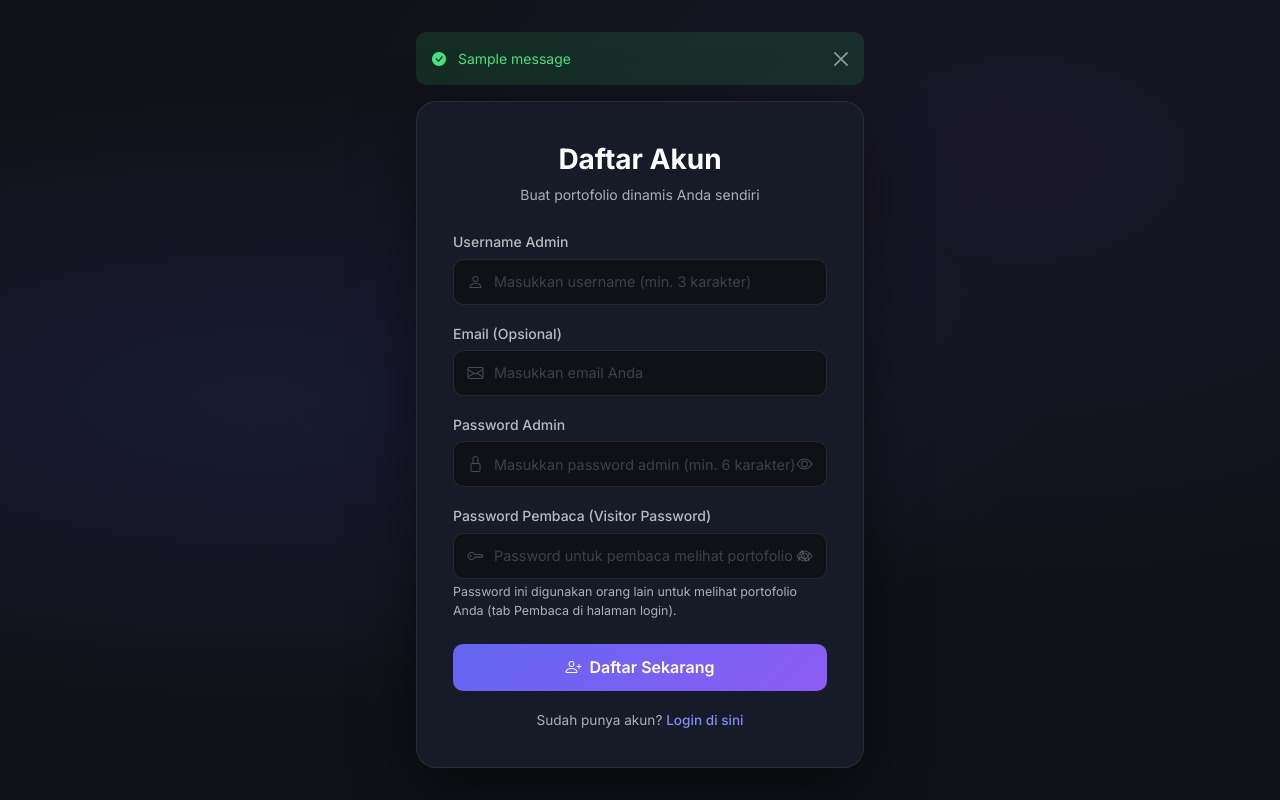
After one commit to malfahrezi30-xxx/Capstone_WebProject, a Flask app: page /register in a window 1280 px wide. The commit adds this page. Run offline with Flask 3, Linux system fonts and the light colour scheme; tables that the repository leaves empty hold one stand-in row (values such as "Sample post"); one stand-in notice (Sample message) is shown.

Commit message:
feat: tambah registrasi multi-user, halaman register, update login dengan username pembaca dan link daftar

```diff
--- a/app.py
+++ b/app.py
@@ -4,10 +4,9 @@ from functools import wraps
 import requests
 # pyrefly: ignore [missing-import]
 from flask import Flask, render_template, request, redirect, url_for, session, flash, abort  # type: ignore[import]
-# pyrefly: ignore [missing-import]
 from werkzeug.utils import secure_filename  # type: ignore[import]
 from config import Config
-from models import db, Project, Message, Profile, Skill, Settings
+from models import db, Project, Message, Profile, Skill, User
 
 app = Flask(__name__)
 app.config.from_object(Config)
@@ -26,16 +25,27 @@ def allowed_file(filename):
 
 
 def get_settings():
-    """Ambil settings dari DB, buat default jika belum ada."""
-    s = Settings.query.first()
-    if not s:
-        s = Settings()
-        s.set_admin_password(app.config.get('ADMIN_PASSWORD', 'admin123'))
-        s.admin_username = app.config.get('ADMIN_USERNAME', 'admin')
-        s.set_reader_password('visitor123')
-        db.session.add(s)
+    """Ambil settings dari DB, buat default jika belum ada (Backward compatibility helper)."""
+    user_id = session.get('user_id')
+    if user_id:
+        return User.query.get(user_id)
+    u = User.query.first()
+    if not u:
+        u = User(username=app.config.get('ADMIN_USERNAME', 'admin'))
+        u.set_password(app.config.get('ADMIN_PASSWORD', 'admin123'))
+        u.set_reader_password('visitor123')
+        db.session.add(u)
         db.session.commit()
-    return s
+    return u
+
+
+def get_current_portfolio_user_id():
+    """Mendapatkan ID user portofolio yang sedang aktif diakses."""
+    if session.get('role') == 'admin':
+        return session.get('user_id')
+    elif session.get('role') == 'reader':
+        return session.get('portfolio_user_id')
+    return None
 
 
 def login_required(f):
@@ -116,8 +126,9 @@ def save_uploaded_file(file, old_filename=None):
 
 @app.context_processor
 def inject_globals():
-    profile = Profile.query.first()
-    unread_count = Message.query.filter_by(is_read=False).count()
+    user_id = get_current_portfolio_user_id()
+    profile = Profile.query.filter_by(user_id=user_id).first() if user_id else None
+    unread_count = Message.query.filter_by(user_id=user_id, is_read=False).count() if user_id else 0
     is_admin = session.get('role') == 'admin'
     user_role = session.get('role', None)
 
@@ -141,9 +152,12 @@ def index():
     """Beranda — wajib login (admin atau pembaca)."""
     if 'logged_in' not in session:
         return redirect(url_for('login'))
-    profile = Profile.query.first()
-    projects = Project.query.order_by(Project.created_at.desc()).limit(3).all()
-    skills = Skill.query.all()
+    user_id = get_current_portfolio_user_id()
+    if not user_id:
+        return redirect(url_for('login'))
+    profile = Profile.query.filter_by(user_id=user_id).first()
+    projects = Project.query.filter_by(user_id=user_id).order_by(Project.created_at.desc()).limit(3).all()
+    skills = Skill.query.filter_by(user_id=user_id).all()
     return render_template('index.html', profile=profile,
                            projects=projects, skills=skills)
 
@@ -152,8 +166,9 @@ def index():
 @login_required
 def about():
     """Halaman About."""
-    profile = Profile.query.first()
-    skills = Skill.query.all()
+    user_id = get_current_portfolio_user_id()
+    profile = Profile.query.filter_by(user_id=user_id).first()
+    skills = Skill.query.filter_by(user_id=user_id).all()
     skills_by_category = {}
     for skill in skills:
         cat = skill.category or 'Technical'
@@ -168,7 +183,8 @@ def about():
 @login_required
 def portfolio():
     """Halaman daftar semua proyek portofolio."""
-    projects = Project.query.order_by(Project.created_at.desc()).all()
+    user_id = get_current_portfolio_user_id()
+    projects = Project.query.filter_by(user_id=user_id).order_by(Project.created_at.desc()).all()
     return render_template('portfolio.html', projects=projects)
 
 
@@ -176,9 +192,11 @@ def portfolio():
 @login_required
 def project_detail(project_id):
     """Halaman detail sebuah proyek."""
-    project = Project.query.get_or_404(project_id)
+    user_id = get_current_portfolio_user_id()
+    project = Project.query.filter_by(id=project_id, user_id=user_id).first_or_404()
     other_projects = Project.query.filter(
-        Project.id != project_id
+        Project.id != project_id,
+        Project.user_id == user_id
     ).order_by(Project.created_at.desc()).limit(3).all()
     return render_template('project_detail.html',
                            project=project, other_projects=other_projects)
@@ -188,7 +206,8 @@ def project_detail(project_id):
 @login_required
 def contact():
     """Halaman kontak."""
-    profile = Profile.query.first()
+    user_id = get_current_portfolio_user_id()
+    profile = Profile.query.filter_by(user_id=user_id).first()
     if request.method == 'POST':
         name = request.form.get('name', '').strip()
         email = request.form.get('email', '').strip()
@@ -196,7 +215,7 @@ def contact():
         if not name or not email or not message_text:
             flash('Semua field wajib diisi!', 'danger')
         else:
-            msg = Message(name=name, email=email, message=message_text)
+            msg = Message(user_id=user_id, name=name, email=email, message=message_text)
             db.session.add(msg)
             db.session.commit()
             flash('Pesan berhasil dikirim! Terima kasih.', 'success')
@@ -217,14 +236,14 @@ def login():
     if request.method == 'POST':
         login_type = request.form.get('login_type', 'admin')
         password = request.form.get('password', '').strip()
-        settings = get_settings()
 
         if login_type == 'admin':
             username = request.form.get('username', '').strip()
-            if (username == settings.admin_username and
-                    settings.check_admin_password(password)):
+            user = User.query.filter_by(username=username).first()
+            if user and user.check_password(password):
                 session['logged_in'] = True
                 session['username'] = username
+                session['user_id'] = user.id
                 session['role'] = 'admin'
                 flash(f'Selamat datang kembali, {username}!', 'success')
                 return redirect(url_for('index'))
@@ -232,18 +251,88 @@ def login():
                 flash('Username atau password admin salah!', 'danger')
 
         elif login_type == 'reader':
-            if not settings.reader_enabled:
-                flash('Akses pembaca sedang dinonaktifkan oleh admin.', 'warning')
-            elif settings.check_reader_password(password):
+            username = request.form.get('username', '').strip()
+            user = User.query.filter_by(username=username).first()
+            if not user:
+                flash('Username portofolio tidak ditemukan!', 'danger')
+            elif not user.reader_enabled:
+                flash('Akses pembaca sedang dinonaktifkan oleh pemilik portofolio.', 'warning')
+            elif user.check_reader_password(password):
                 session['logged_in'] = True
                 session['username'] = 'Pembaca'
+                session['portfolio_user_id'] = user.id
                 session['role'] = 'reader'
-                flash('Selamat datang! Anda masuk sebagai Pembaca.', 'success')
+                flash(f'Selamat datang! Anda masuk sebagai Pembaca portofolio {username}.', 'success')
                 return redirect(url_for('index'))
             else:
                 flash('Password pembaca salah!', 'danger')
 
     return render_template('dashboard/login.html')
+
+
+@app.route('/register', methods=['GET', 'POST'])
+def register():
+    """Halaman registrasi akun baru."""
+    if 'logged_in' in session:
+        return redirect(url_for('index'))
+
+    if request.method == 'POST':
+        username = request.form.get('username', '').strip()
+        email = request.form.get('email', '').strip()
+        password = request.form.get('password', '').strip()
+        reader_password = request.form.get('reader_password', '').strip()
+
+        if not username or not password or not reader_password:
+            flash('Username, password admin, dan password pembaca wajib diisi!', 'danger')
+            return render_template('dashboard/register.html')
+
+        if len(username) < 3:
+            flash('Username minimal 3 karakter!', 'danger')
+            return render_template('dashboard/register.html')
+
+        if len(password) < 6:
+            flash('Password admin minimal 6 karakter!', 'danger')
+            return render_template('dashboard/register.html')
+
+        # Cek jika username sudah ada
+        existing_user = User.query.filter_by(username=username).first()
+        if existing_user:
+            flash('Username sudah digunakan oleh orang lain!', 'danger')
+            return render_template('dashboard/register.html')
+
+        # Cek email jika diisi
+        if email:
+            existing_email = User.query.filter_by(email=email).first()
+            if existing_email:
+                flash('Email sudah terdaftar!', 'danger')
+                return render_template('dashboard/register.html')
+
+        # Buat user baru
+        new_user = User(username=username, email=email)
+        new_user.set_password(password)
+        new_user.set_reader_password(reader_password)
+
+        db.session.add(new_user)
+        db.session.commit() # Simpan agar mendapatkan ID user baru
+
+        # Buat profil kosong untuk user baru
+        new_profile = Profile(
+            user_id=new_user.id,
+            name=username,
+            headline='Web Developer',
+            about='Halo! Saya baru saja mendaftar di web portofolio ini.',
+            about_detail='Silakan edit profil lengkap Anda di dashboard admin.',
+            education='Pendidikan belum diisi.',
+            email=email or 'email@example.com',
+            photo='default_profile.jpg'
+        )
+        db.session.add(new_profile)
+        db.session.commit()
+
+        flash('Pendaftaran berhasil! Silakan masuk dengan akun baru Anda.', 'success')
+        return redirect(url_for('login'))
+
+    return render_template('dashboard/register.html')
 
 
 @app.route('/logout')
@@ -266,12 +355,13 @@ def logout():
 @app.route('/dashboard')
 @admin_required
 def dashboard_index():
-    total_projects = Project.query.count()
-    total_messages = Message.query.count()
-    unread_messages = Message.query.filter_by(is_read=False).count()
-    recent_messages = Message.query.order_by(
+    user_id = session.get('user_id')
+    total_projects = Project.query.filter_by(user_id=user_id).count()
+    total_messages = Message.query.filter_by(user_id=user_id).count()
+    unread_messages = Message.query.filter_by(user_id=user_id, is_read=False).count()
+    recent_messages = Message.query.filter_by(user_id=user_id).order_by(
         Message.created_at.desc()).limit(5).all()
-    recent_projects = Project.query.order_by(
+    recent_projects = Project.query.filter_by(user_id=user_id).order_by(
         Project.created_at.desc()).limit(5).all()
     return render_template('dashboard/index.html',
                            total_projects=total_projects,
@@ -288,13 +378,15 @@ def dashboard_index():
 @app.route('/dashboard/projects')
 @admin_required
 def dashboard_projects():
-    projects = Project.query.order_by(Project.created_at.desc()).all()
+    user_id = session.get('user_id')
+    projects = Project.query.filter_by(user_id=user_id).order_by(Project.created_at.desc()).all()
     return render_template('dashboard/projects.html', projects=projects)
 
 
 @app.route('/dashboard/projects/add', methods=['GET', 'POST'])
 @admin_required
 def add_project():
+    user_id = session.get('user_id')
     if request.method == 'POST':
         title = request.form.get('title', '').strip()
         description = request.form.get('description', '').strip()
@@ -314,7 +406,7 @@ def add_project():
                 else:
                     flash('Format file tidak diizinkan!', 'danger')
                     return render_template('dashboard/add_project.html')
-        project = Project(title=title, description=description,
+        project = Project(user_id=user_id, title=title, description=description,
                           technologies=technologies, image_file=image_filename,
                           github_link=github_link, live_link=live_link)
         db.session.add(project)
@@ -327,7 +419,8 @@ def add_project():
 @app.route('/dashboard/projects/edit/<int:project_id>', methods=['GET', 'POST'])
 @admin_required
 def edit_project(project_id):
-    project = Project.query.get_or_404(project_id)
+    user_id = session.get('user_id')
+    project = Project.query.filter_by(id=project_id, user_id=user_id).first_or_404()
     if request.method == 'POST':
         project.title = request.form.get('title', '').strip()
         project.description = request.form.get('description', '').strip()
@@ -355,7 +448,8 @@ def edit_project(project_id):
 @app.route('/dashboard/projects/delete/<int:project_id>', methods=['POST'])
 @admin_required
 def delete_project(project_id):
-    project = Project.query.get_or_404(project_id)
+    user_id = session.get('user_id')
+    project = Project.query.filter_by(id=project_id, user_id=user_id).first_or_404()
     title = project.title
     if project.image_file and project.image_file != 'default.jpg':
         img_path = os.path.join(app.config['UPLOAD_FOLDER'], project.image_file)
@@ -374,8 +468,9 @@ def delete_project(project_id):
 @app.route('/dashboard/profile', methods=['GET', 'POST'])
 @admin_required
 def dashboard_profile():
-    profile = Profile.query.first()
-    skills = Skill.query.all()
+    user_id = session.get('user_id')
+    profile = Profile.query.filter_by(user_id=user_id).first()
+    skills = Skill.query.filter_by(user_id=user_id).all()
     if request.method == 'POST':
         action = request.form.get('action', 'update_profile')
         if action == 'update_profile':
@@ -400,7 +495,7 @@ def dashboard_profile():
             skill_category = request.form.get('skill_category', 'Technical').strip()
             skill_level = int(request.form.get('skill_level', 80))
             if skill_name:
-                db.session.add(Skill(name=skill_name, category=skill_category,
+                db.session.add(Skill(user_id=user_id, name=skill_name, category=skill_category,
                                      level=skill_level))
                 db.session.commit()
                 flash(f'Skill "{skill_name}" berhasil ditambahkan!', 'success')
@@ -413,7 +508,8 @@ def dashboard_profile():
 @app.route('/dashboard/skills/delete/<int:skill_id>', methods=['POST'])
 @admin_required
 def delete_skill(skill_id):
-    skill = Skill.query.get_or_404(skill_id)
+    user_id = session.get('user_id')
+    skill = Skill.query.filter_by(id=skill_id, user_id=user_id).first_or_404()
     name = skill.name
     db.session.delete(skill)
     db.session.commit()
@@ -428,14 +524,16 @@ def delete_skill(skill_id):
 @app.route('/dashboard/messages')
 @admin_required
 def dashboard_messages():
-    messages = Message.query.order_by(Message.created_at.desc()).all()
+    user_id = session.get('user_id')
+    messages = Message.query.filter_by(user_id=user_id).order_by(Message.created_at.desc()).all()
     return render_template('dashboard/messages.html', messages=messages)
 
 
 @app.route('/dashboard/messages/read/<int:msg_id>', methods=['POST'])
 @admin_required
 def mark_message_read(msg_id):
-    msg = Message.query.get_or_404(msg_id)
+    user_id = session.get('user_id')
+    msg = Message.query.filter_by(id=msg_id, user_id=user_id).first_or_404()
     msg.is_read = not msg.is_read
     db.session.commit()
     status = 'dibaca' if msg.is_read else 'belum dibaca'
@@ -446,7 +544,8 @@ def mark_message_read(msg_id):
 @app.route('/dashboard/messages/delete/<int:msg_id>', methods=['POST'])
 @admin_required
 def delete_message(msg_id):
-    msg = Message.query.get_or_404(msg_id)
+    user_id = session.get('user_id')
+    msg = Message.query.filter_by(id=msg_id, user_id=user_id).first_or_404()
     name = msg.name
     db.session.delete(msg)
     db.session.commit()
@@ -548,9 +647,17 @@ def file_too_large(e):
 with app.app_context():
     try:
         db.create_all()
-        # Init profil default
-        if not Profile.query.first():
+        # Init user default
+        if not User.query.first():
+            admin = User(username='admin', email='m.alfahrezi30@gmail.com')
+            admin.set_password('admin123')
+            admin.set_reader_password('visitor123')
+            db.session.add(admin)
+            db.session.commit() # dapatkan admin.id
+
+            # Init profil untuk admin default
             db.session.add(Profile(
+                user_id=admin.id,
                 name='Muhammad Sadam Al-Fahrezi',
                 headline='Mahasiswa Teknik Informatika | Python & Web Developer',
                 about='Halo! Saya mahasiswa yang antusias dalam dunia pemrograman web dan pengembangan aplikasi menggunakan Python.',
@@ -570,9 +677,7 @@ with app.app_context():
                 github='https://github.com/malfahrezi30-xxx',
                 linkedin='https://linkedin.com/in/'
             ))
-        # Init settings default
-        get_settings()
-        db.session.commit()
+            db.session.commit()
     except Exception as e:
         app.logger.error(f"Error during database initialization: {e}")
 
--- /dev/null
+++ b/templates/dashboard/register.html
@@ -0,0 +1,162 @@
+<!DOCTYPE html>
+<html lang="id" data-bs-theme="dark">
+<head>
+    <meta charset="UTF-8">
+    <meta name="viewport" content="width=device-width, initial-scale=1.0">
+    <title>Daftar Akun Baru</title>
+    <link rel="icon" type="image/x-icon" href="{{ url_for('static', filename='favicon.ico') }}">
+    <link href="https://cdn.jsdelivr.net/npm/bootstrap@5.3.2/dist/css/bootstrap.min.css" rel="stylesheet">
+    <link href="https://cdn.jsdelivr.net/npm/bootstrap-icons@1.11.3/font/bootstrap-icons.css" rel="stylesheet">
+    <link href="https://fonts.googleapis.com/css2?family=Inter:wght@300;400;500;600;700&display=swap" rel="stylesheet">
+    <style>
+        * { box-sizing: border-box; margin: 0; padding: 0; }
+        body {
+            font-family: 'Inter', sans-serif;
+            background: #0f1117;
+            min-height: 100vh;
+            display: flex;
+            align-items: center;
+            justify-content: center;
+            background-image: radial-gradient(ellipse at 20% 50%, rgba(99,102,241,.12) 0%, transparent 55%),
+                              radial-gradient(ellipse at 80% 20%, rgba(139,92,246,.08) 0%, transparent 50%);
+        }
+        .register-wrapper { width: 100%; max-width: 480px; padding: 1rem; }
+        .register-card {
+            background: #161b27;
+            border: 1px solid rgba(255,255,255,.08);
+            border-radius: 20px;
+            padding: 2.25rem;
+            box-shadow: 0 20px 60px rgba(0,0,0,.5);
+        }
+        .register-logo { font-size: 1.75rem; font-weight: 800; color: #fff; }
+
+        /* Input */
+        .form-control {
+            background: #0f1117; border: 1px solid rgba(255,255,255,.1);
+            color: #e2e8f0; border-radius: 10px; padding: .7rem 1rem;
+            font-size: .9rem;
+        }
+        .form-control:focus {
+            background: #0f1117; border-color: #6366f1; color: #e2e8f0;
+            box-shadow: 0 0 0 3px rgba(99,102,241,.15);
+        }
+        .form-control::placeholder { color: rgba(255,255,255,.2); }
+        .form-label { color: rgba(255,255,255,.7); font-size: .875rem; font-weight: 500; margin-bottom: .4rem; }
+        .input-icon { position: relative; }
+        .input-icon i.icon-left { position: absolute; left: .9rem; top: 50%; transform: translateY(-50%); color: rgba(255,255,255,.25); z-index: 5; }
+        .input-icon .form-control { padding-left: 2.5rem; }
+        .toggle-pw { position: absolute; right: .9rem; top: 50%; transform: translateY(-50%); cursor: pointer; color: rgba(255,255,255,.25); z-index: 5; }
+        .toggle-pw:hover { color: #6366f1; }
+
+        /* Buttons */
+        .btn-register { background: linear-gradient(135deg,#6366f1,#8b5cf6); border: none; border-radius: 10px; padding: .7rem; font-weight: 600; color: #fff; width: 100%; transition: all .3s; }
+        .btn-register:hover { transform: translateY(-2px); box-shadow: 0 8px 25px rgba(99,102,241,.4); color: #fff; }
+
+        /* Flash */
+        .alert { border-radius: 10px; border: none; font-size: .875rem; }
+        .alert-success { background: rgba(34,197,94,.15); color: #4ade80; }
+        .alert-danger  { background: rgba(239,68,68,.15); color: #f87171; }
+        .alert-warning { background: rgba(234,179,8,.15); color: #fde047; }
+    </style>
+</head>
+<body>
+<div class="register-wrapper">
+    <!-- Flash Messages -->
+    {% with messages = get_flashed_messages(with_categories=true) %}
+    {% if messages %}
+    <div class="mb-3">
+        {% for cat, msg in messages %}
+        <div class="alert alert-{{ cat }} alert-dismissible fade show">
+            {% if cat == 'success' %}<i class="bi bi-check-circle-fill me-2"></i>
+            {% else %}<i class="bi bi-x-circle-fill me-2"></i>{% endif %}
+            {{ msg }}
+            <button type="button" class="btn-close" data-bs-dismiss="alert"></button>
+        </div>
+        {% endfor %}
+    </div>
+    {% endif %}
+    {% endwith %}
+
+    <div class="register-card">
+        <!-- Logo -->
+        <div class="text-center mb-4">
+            <div class="register-logo mb-1">Daftar Akun</div>
+            <p class="text-muted mb-0" style="font-size:.875rem;">Buat portofolio dinamis Anda sendiri</p>
+        </div>
+
+        <form action="{{ url_for('register') }}" method="POST">
+            <!-- Username -->
+            <div class="mb-3">
+                <label class="form-label">Username Admin</label>
+                <div class="input-icon">
+                    <i class="bi bi-person icon-left"></i>
+                    <input type="text" class="form-control" name="username"
+                           placeholder="Masukkan username (min. 3 karakter)" required autocomplete="username">
+                </div>
+            </div>
+
+            <!-- Email -->
+            <div class="mb-3">
+                <label class="form-label">Email (Opsional)</label>
+                <div class="input-icon">
+                    <i class="bi bi-envelope icon-left"></i>
+                    <input type="email" class="form-control" name="email"
+                           placeholder="Masukkan email Anda" autocomplete="email">
+                </div>
+            </div>
+
+            <!-- Password Admin -->
+            <div class="mb-3">
+                <label class="form-label">Password Admin</label>
+                <div class="input-icon position-relative">
+                    <i class="bi bi-lock icon-left"></i>
+                    <input type="password" class="form-control" name="password" id="adminPw"
+                           placeholder="Masukkan password admin (min. 6 karakter)" required autocomplete="new-password">
+                    <span class="toggle-pw" onclick="togglePw('adminPw','eyeAdmin')">
+                        <i class="bi bi-eye" id="eyeAdmin"></i>
+                    </span>
+                </div>
+            </div>
+
+            <!-- Password Pembaca -->
+            <div class="mb-4">
+                <label class="form-label">Password Pembaca (Visitor Password)</label>
+                <div class="input-icon position-relative">
+                    <i class="bi bi-key icon-left"></i>
+                    <input type="password" class="form-control" name="reader_password" id="readerPw"
+                           placeholder="Password untuk pembaca melihat portofolio Anda" required autocomplete="new-password">
+                    <span class="toggle-pw" onclick="togglePw('readerPw','eyeReader')">
+                        <i class="bi bi-eye" id="eyeReader"></i>
+                    </span>
+                </div>
+                <div class="form-text text-muted mt-1" style="font-size:.78rem;">
+                    Password ini digunakan orang lain untuk melihat portofolio Anda (tab Pembaca di halaman login).
+                </div>
+            </div>
+
+            <button type="submit" class="btn-register mb-3">
+                <i class="bi bi-person-plus me-2"></i>Daftar Sekarang
+            </button>
+
+            <div class="text-center">
+                <span class="text-muted" style="font-size:.85rem;">Sudah punya akun? </span>
+                <a href="{{ url_for('login') }}" class="text-decoration-none" style="color: #818cf8; font-weight: 500; font-size:.85rem;">Login di sini</a>
+            </div>
+        </form>
+    </div>
+</div>
+
+<script src="https://cdn.jsdelivr.net/npm/bootstrap@5.3.2/dist/js/bootstrap.bundle.min.js"></script>
+<script>
+function togglePw(inputId, iconId) {
+    const input = document.getElementById(inputId);
+    const icon  = document.getElementById(iconId);
+    if (input.type === 'password') {
+        input.type = 'text'; icon.className = 'bi bi-eye-slash';
+    } else {
+        input.type = 'password'; icon.className = 'bi bi-eye';
+    }
+}
+</script>
+</body>
+</html>
```
Also changed, not shown: init_db.py (+22 -19 lines), models.py (+68 -38 lines), templates/dashboard/login.html (+20 -3 lines).
